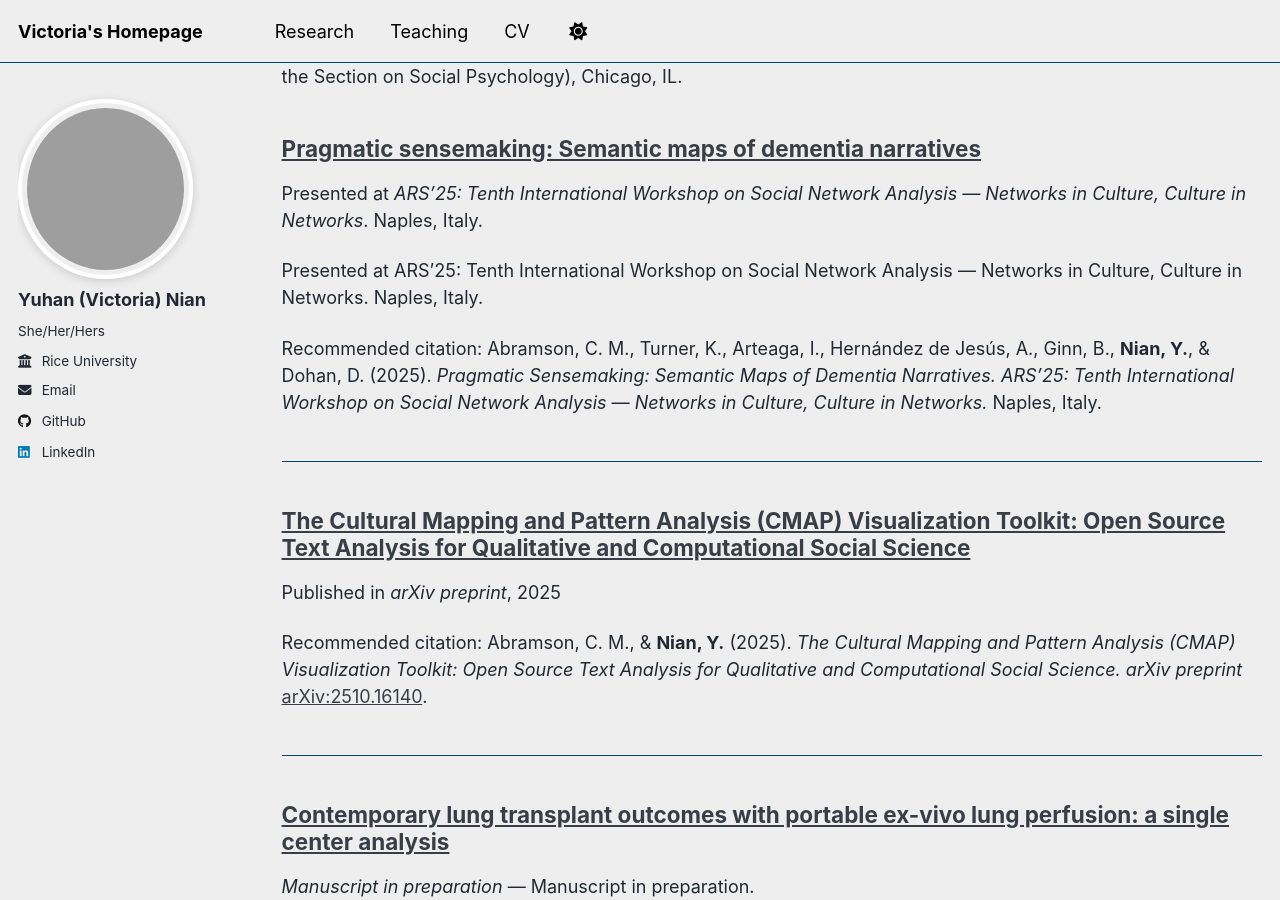
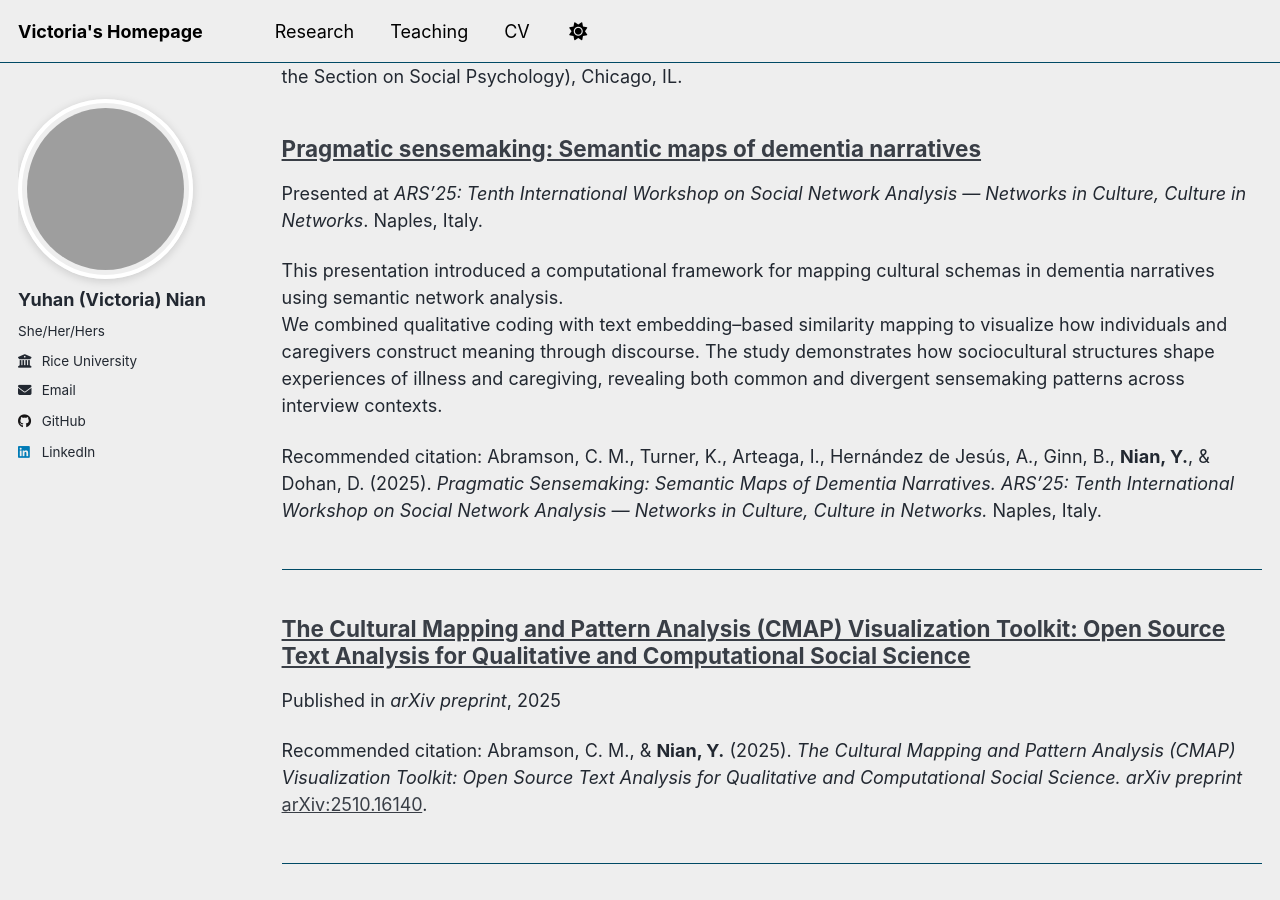
Before and after one commit to victorianian610/victorianian610.github.io, a Jekyll site: the page built from _pages/publications.html, in a window 1280 px wide and 900 px high, scrolled down 409 px. Built offline with Jekyll 4.4.1, drawn with Linux system fonts in a browser that asks for light colours; a script that is not in the unit is left out.

Commit message:
Refactor ARS25.md for clarity and conciseness
Removed redundant excerpt and combined sentences for clarity.

```diff
--- a/_publications/Conference/ARS25.md
+++ b/_publications/Conference/ARS25.md
@@ -4,7 +4,6 @@ collection: publications
 category: conference
 type: conference
 permalink: /publication/conference/2025-semantic-maps-dementia
-excerpt: "Presented at ARS’25: Tenth International Workshop on Social Network Analysis — Networks in Culture, Culture in Networks. Naples, Italy."
 date: 2025-05-15
 venue: "ARS’25: Tenth International Workshop on Social Network Analysis — Networks in Culture, Culture in Networks"
 location: "Naples, Italy"
@@ -16,7 +15,6 @@ citation: >
 ---
 
 This presentation introduced a computational framework for mapping cultural schemas in dementia narratives using semantic network analysis.
-We combined qualitative coding with text embedding–based similarity mapping to visualize how individuals and caregivers construct meaning through discourse.
-The study demonstrates how sociocultural structures shape experiences of illness and caregiving, revealing both common and divergent sensemaking patterns across interview contexts.
+We combined qualitative coding with text embedding–based similarity mapping to visualize how individuals and caregivers construct meaning through discourse. The study demonstrates how sociocultural structures shape experiences of illness and caregiving, revealing both common and divergent sensemaking patterns across interview contexts.
 
 ---
```
